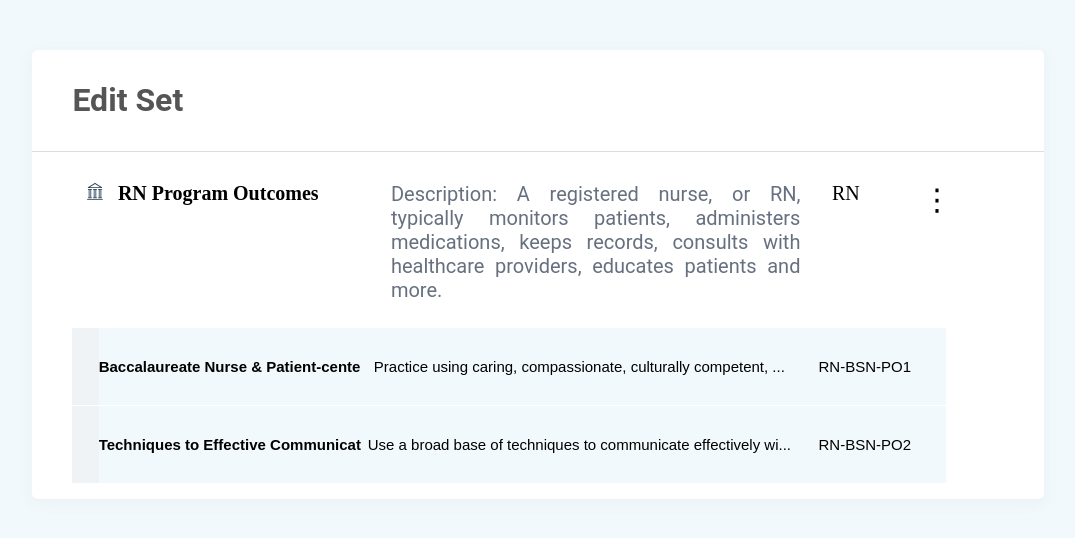
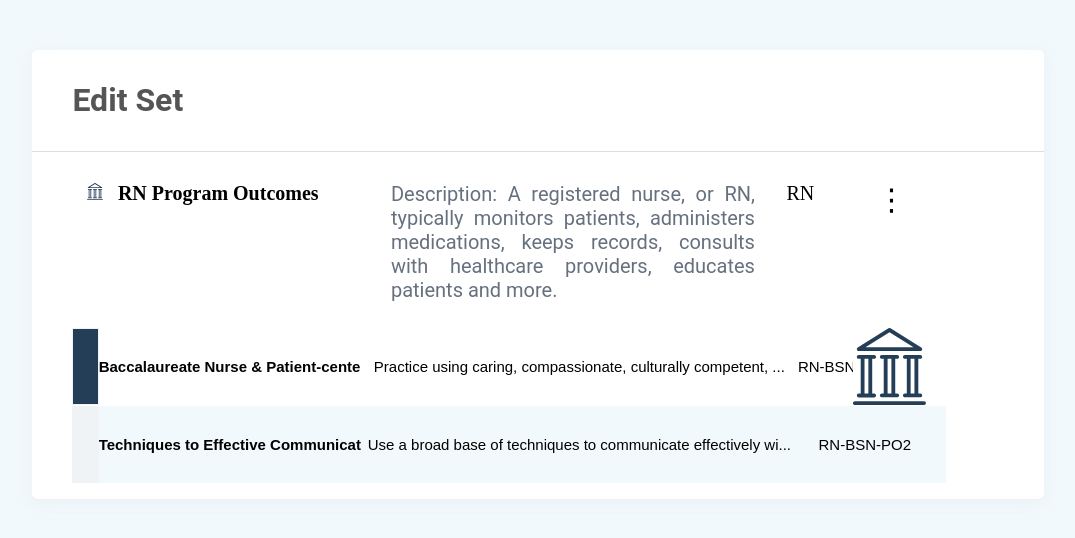
Before and after one commit to Ntwali-Josue/set, a React (Create React App) app: page / in a window 1280 px wide. Shown: the top 538 px of the page, without its empty margins (102-1177 px from the left). Built offline with nearby package versions, Linux system fonts and the light colour scheme.

Commit message:
Add default focus styles for outcomes

```diff
--- a/src/styles/App.css
+++ b/src/styles/App.css
@@ -86,9 +86,27 @@ input {
   background-color: #253E57;
 }
 
+.product-item:nth-child(1) .selector{
+  background-color: #253E57;
+}
+
+.product-item:nth-child(1) input{
+  background-color: #fff;
+}
+
+.product-item:nth-child(1) {
+  background-color: #fff;
+}
+
+.product-item:nth-child(1) .d-block{
+  display: block;
+  cursor: pointer;
+  padding-right: 20px;
+}
+
 .categories {
   display: grid;
-  grid-template-columns: 5% 30% 45% 10% 10%;
+  grid-template-columns: 5% 30% 40% 10% 10%;
   padding: 10px 0;
   width: 90%;
   margin-left: 40px;
@@ -148,3 +166,7 @@ input {
   cursor: pointer;
   font-size: 30px;
 }
+
+.plus {
+  font-size: 20px;
+}
```
